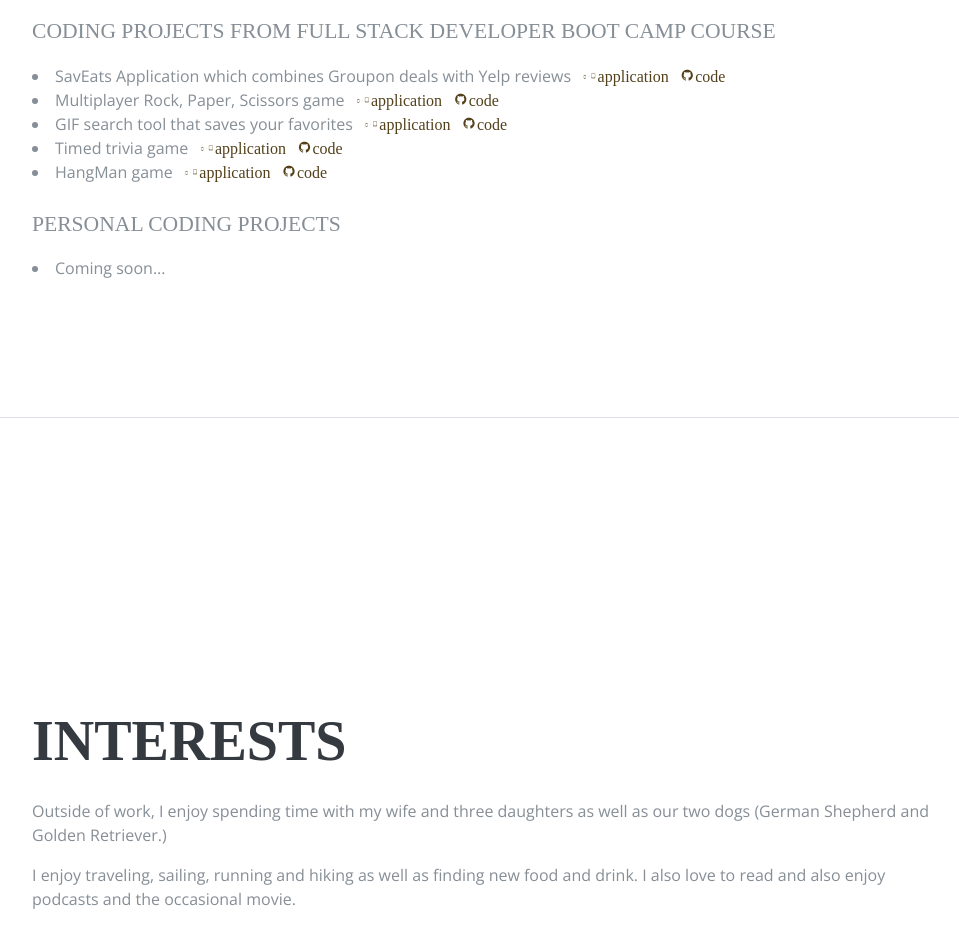
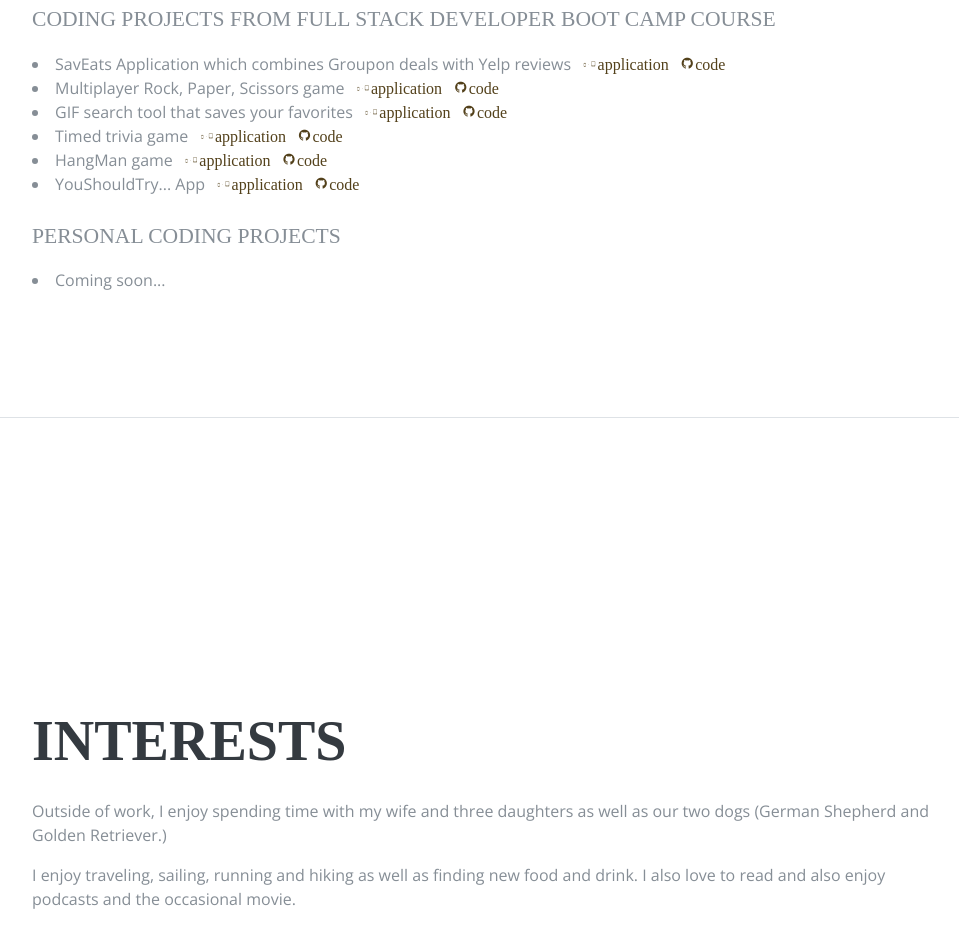
Before and after one commit to johndavidbeatty/johndavidbeatty.github.io, a plain HTML site: page index.html in a window 1280 px wide. Shown: the part 3497-4445 px from the top of the page, without its empty margins (288-1247 px from the left). Drawn offline with nearby package versions, Linux system fonts and the light colour scheme; a web font is replaced by a local one.

Commit message:
added new project, other hw fixes

```diff
--- a/index.html
+++ b/index.html
@@ -252,6 +252,10 @@
               <a class="devicons devicons-responsive links" href="https://johndavidbeatty.github.io/Word-Guess-Game/" target="_blank" title="Go to the application">application</a>
               <a class="devicons devicons-github_badge links" href="https://github.com/johndavidbeatty/Word-Guess-Game/" target="_blank" title="Go to the GitHub project page">code</a>
           </li>
+          <li>YouShouldTry... App
+            <a class="devicons devicons-responsive links" href="https://youshouldtry.herokuapp.com/" target="_blank" title="Go to the application">application</a>
+            <a class="devicons devicons-github_badge links" href="https://github.com/johndavidbeatty/YouShouldTry/" target="_blank" title="Go to the GitHub project page">code</a>
+        </li>
           <br>
           <div class="subheading mb-3">Personal Coding Projects</div>
           <li>Coming soon...</li>
```
